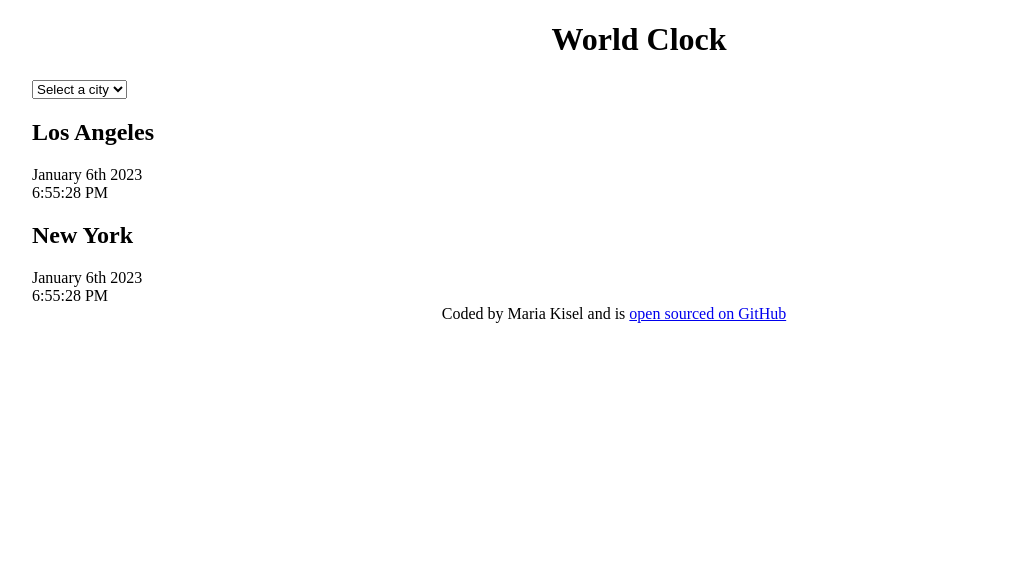
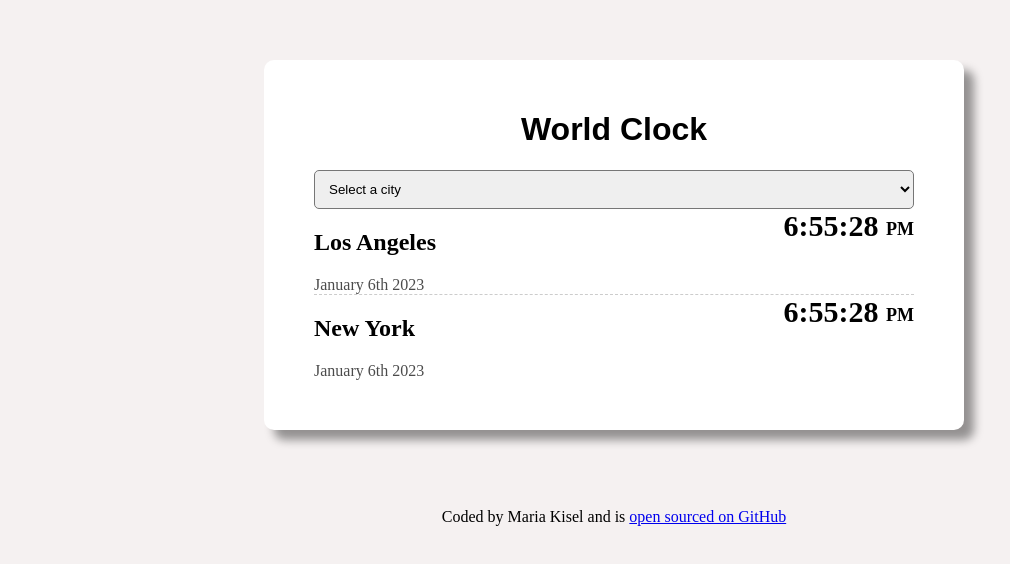
Before and after one commit to mariakisel16/world-clock, a plain HTML site: page index.html in a window 1280 px wide. Shown: the whole page, without its empty margins (26-1036 px from the left). Drawn offline with Linux system fonts and the light colour scheme.

Commit message:
Added css style

```diff
--- a/css/style.css
+++ b/css/style.css
@@ -1,10 +1,47 @@
 h1 {
   text-align: center;
+  font-family: sans-serif;
+}
+body {
+  background-color: rgb(245, 241, 241);
 }
 footer {
   text-align: center;
   font-weight: 300;
 }
+select {
+  display: block;
+  width: 100%;
+  border-radius: 5px;
+  padding: 10px;
+}
 .container {
-  margin-left: 50px;
+  margin: 60px auto;
+  max-width: 600px;
+  background: white;
+  box-shadow: 10px 10px 10px rgba(0, 0, 0, 0.4);
+  border-radius: 10px;
+  padding: 30px 50px 50px 50px;
 }
+.city {
+  display: flex;
+  justify-content: space-between;
+  border-bottom: 1px dashed rgba(0, 0, 0, 0.2);
+  padding: 0px 0px 0px 0px;
+}
+.city:last-child {
+  border: none;
+}
+.time {
+  font-size: 30px;
+  font-weight: bold;
+  padding-left: 20px;
+}
+.time small {
+  font-size: 18px;
+  vertical-align: middle;
+  line-height: 36px;
+}
+.date {
+  opacity: 0.7;
+}
--- a/index.html
+++ b/index.html
@@ -18,16 +18,21 @@
         <option value="">Philadelphia</option>
       </select>
       <div class="city">
-        <h2>Los Angeles</h2>
-        <div class="date">January 6th 2023</div>
-        <div class="time">6:55:28 PM</div>
+        <div>
+          <h2>Los Angeles</h2>
+          <div class="date">January 6th 2023</div>
+        </div>
+        <div class="time">6:55:28 <small> PM</small></div>
       </div>
       <div class="city">
-        <h2>New York</h2>
-        <div class="date">January 6th 2023</div>
-        <div class="time">6:55:28 PM</div>
+        <div>
+          <h2>New York</h2>
+          <div class="date">January 6th 2023</div>
+        </div>
+        <div class="time">6:55:28 <small>PM</small></div>
       </div>
     </div>
+    <br />
     <footer>
       Coded by Maria Kisel and is
       <a href="#" target="_blanck">open sourced on GitHub</a>
```
